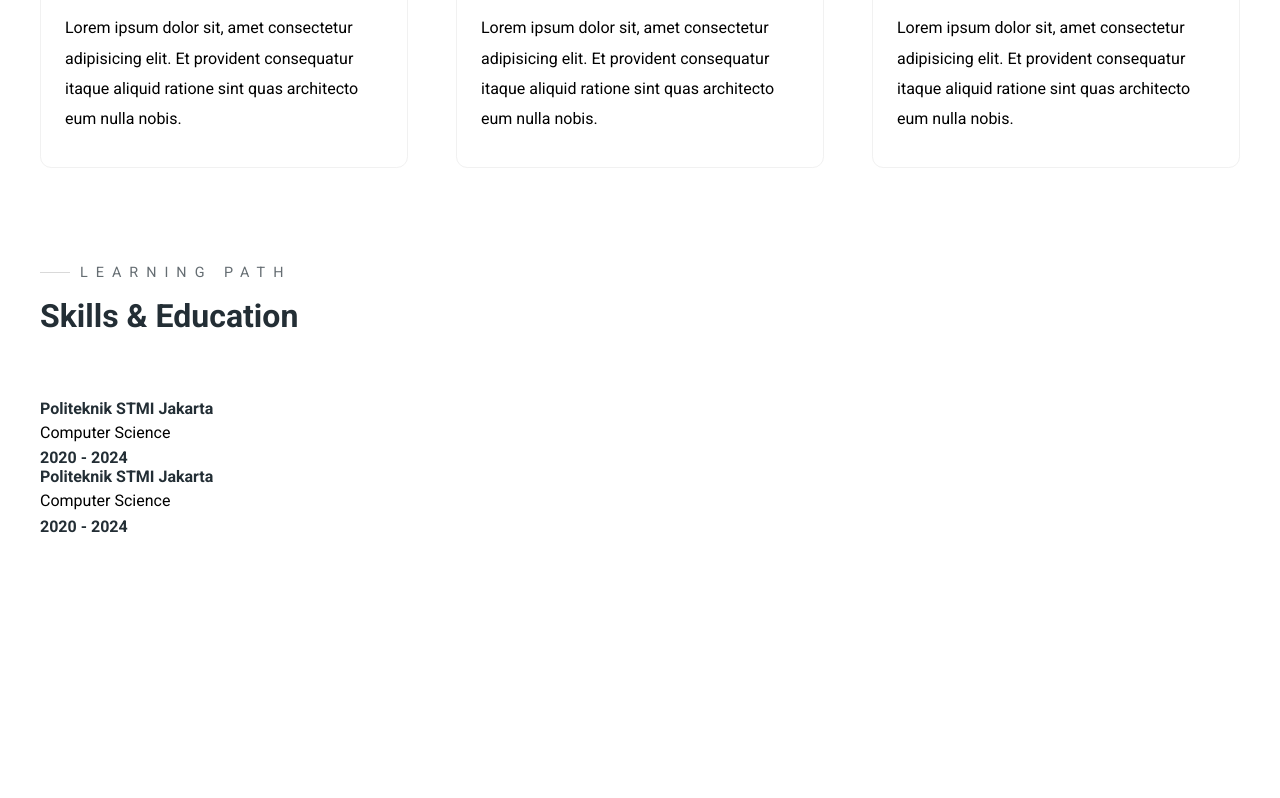
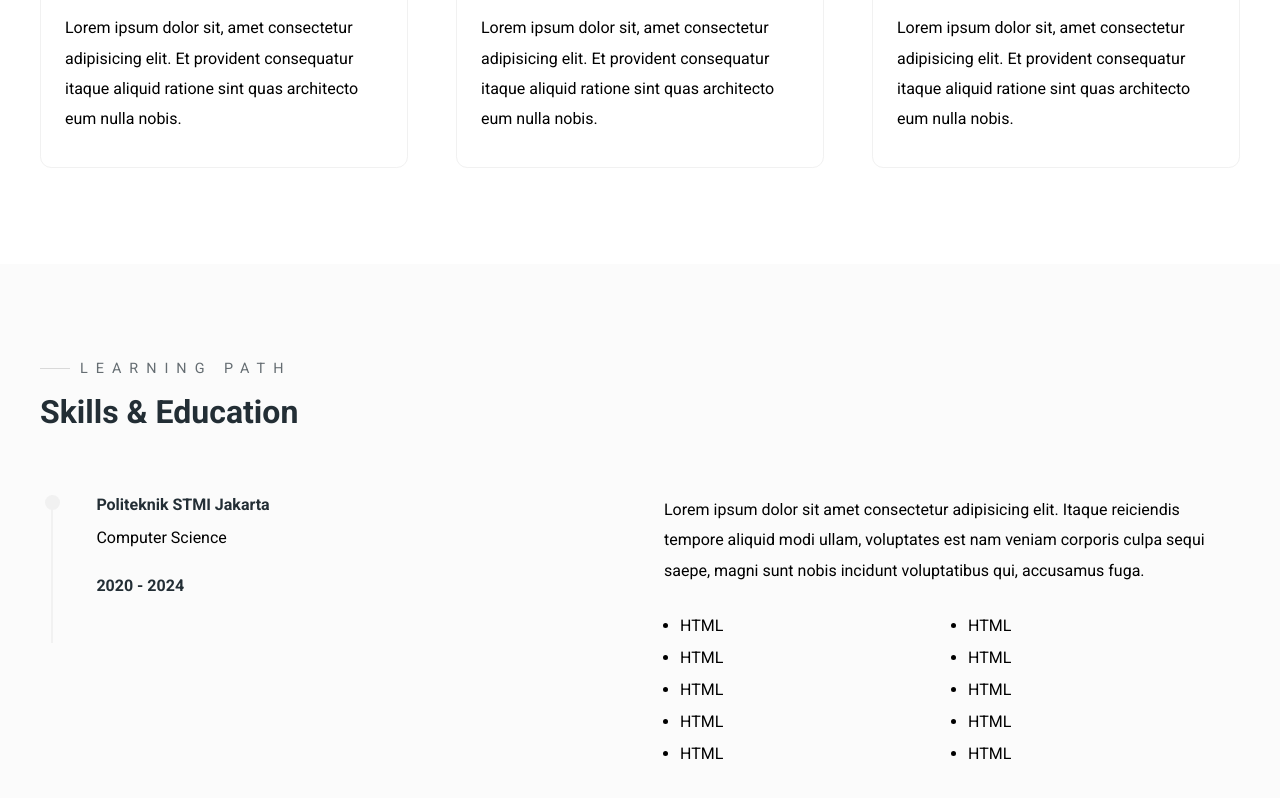
Before and after one commit to rsapnamhrn/portofolio, a plain HTML site: page index.html in a window 1280 px wide. Shown: the part 2069-2867 px from the top of the page. Before the commit the page ends 2605 px from the top, so only its background shows below. Drawn offline with Linux system fonts and the light colour scheme.

Commit message:
reinitialized files

```diff
--- a/index.html
+++ b/index.html
@@ -266,19 +266,31 @@
                 <h4 class="education-years">2020 - 2024</h4>
               </div>
             </div>
-            <div class="education">
-              <div class="line">
-                <div></div>
-              </div>
-
-              <div class="education-info">
-                <h4 class="education-title">Politeknik STMI Jakarta</h4>
-                <p>Computer Science</p>
-                <h4 class="education-years">2020 - 2024</h4>
-              </div>
+          </div>
+          <div class="skills-right">
+            <p>
+              Lorem ipsum dolor sit amet consectetur adipisicing elit. Itaque
+              reiciendis tempore aliquid modi ullam, voluptates est nam veniam
+              corporis culpa sequi saepe, magni sunt nobis incidunt voluptatibus
+              qui, accusamus fuga.
+            </p>
+            <div class="skills-list">
+              <ul>
+                <li>HTML</li>
+                <li>HTML</li>
+                <li>HTML</li>
+                <li>HTML</li>
+                <li>HTML</li>
+              </ul>
+              <ul>
+                <li>HTML</li>
+                <li>HTML</li>
+                <li>HTML</li>
+                <li>HTML</li>
+                <li>HTML</li>
+              </ul>
             </div>
           </div>
-          <div class="skills-right"></div>
         </div>
       </div>
     </section>
--- a/styles/style.css
+++ b/styles/style.css
@@ -312,3 +312,64 @@ a {
   padding: 0.4rem;
   color: var(--secondaryTextcolor);
 }
+
+/* skills */
+#skills {
+  padding: var(--sectionPadding);
+  background-color: var(--secondaryBackgroundColor);
+}
+
+.skill-grid {
+  display: grid;
+  grid-template-columns: repeat(auto-fit, minmax(350px, 1fr));
+  gap: 3rem;
+}
+
+.education {
+  display: flex;
+  gap: 2rem;
+}
+
+.education .line {
+  padding: 0 0.7rem;
+}
+
+.education .line div {
+  width: 2px;
+  height: 100%;
+  background: var(--borderColor);
+  position: relative;
+}
+
+.education-info p {
+  margin: 0.6rem 0 1.4rem;
+}
+
+.education-years {
+  margin-bottom: 3rem;
+}
+
+.education .line div:before {
+  content: "";
+  width: 15px;
+  height: 15px;
+  background: var(--borderColor);
+  border-radius: 50%;
+  -webkit-border-radius: 50%;
+  -moz-border-radius: 50%;
+  -ms-border-radius: 50%;
+  -o-border-radius: 50%;
+  position: absolute;
+  left: -6px;
+}
+
+.skills-list {
+  display: grid;
+  grid-template-columns: 1fr 1fr;
+  margin-top: 1.5rem;
+}
+
+.skills-right ul {
+  line-height: 2rem;
+  padding: 0 1rem;
+}
```
